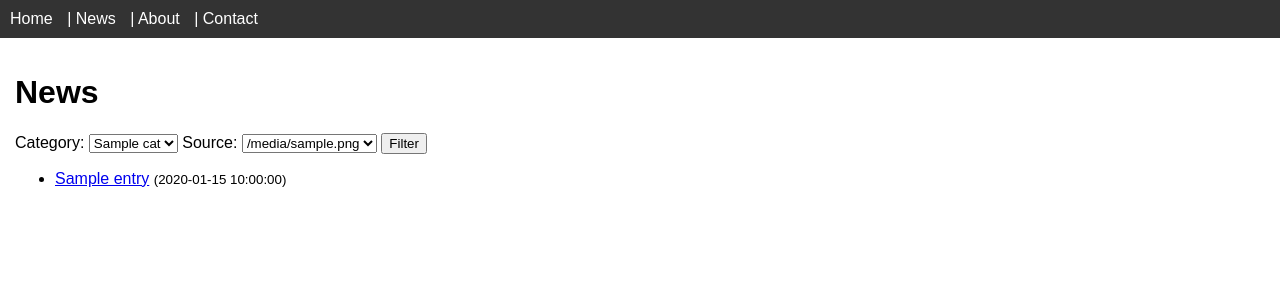
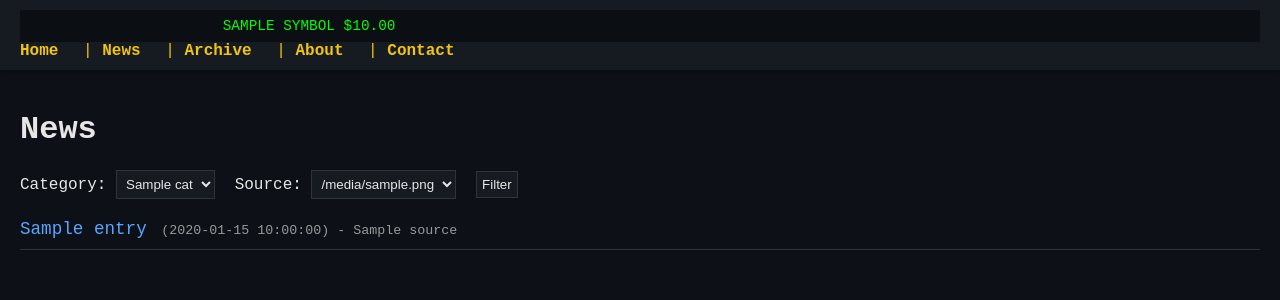
Before and after one commit to WayneTechLab/Codex-2, a Flask app: template templates/news.html in a window 1280 px wide. Shown: the top 300 px of the page. Run offline with Flask 2, Linux system fonts and the light colour scheme; the template is opened without the code that fills it: most values are stand-ins (such as "Sample title", 1, 10 or a date in 2020); a database or web service that is not in the repository returns one stand-in record (values such as "Sample title"); data that the repository does not hold is empty.

Commit message:
Add database and ticker features

```diff
--- a/app.py
+++ b/app.py
@@ -1,8 +1,113 @@
 from flask import Flask, render_template, request
 import feedparser
 from datetime import datetime, timezone
+import sqlite3
+import requests
 
 app = Flask(__name__)
+
+DB_PATH = 'news.db'
+
+
+def init_db():
+    con = sqlite3.connect(DB_PATH)
+    cur = con.cursor()
+    cur.execute(
+        """CREATE TABLE IF NOT EXISTS news (
+            id INTEGER PRIMARY KEY AUTOINCREMENT,
+            title TEXT,
+            link TEXT UNIQUE,
+            source TEXT,
+            published TEXT,
+            summary TEXT
+        )"""
+    )
+    con.commit()
+    con.close()
+
+
+def save_entry(entry, source_name):
+    """Insert news entry into database if not already present."""
+    con = sqlite3.connect(DB_PATH)
+    cur = con.cursor()
+    try:
+        cur.execute(
+            "INSERT OR IGNORE INTO news (title, link, source, published, summary) VALUES (?, ?, ?, ?, ?)",
+            (
+                entry.get('title'),
+                entry.get('link'),
+                source_name,
+                entry.get('published'),
+                entry.get('summary', '')
+            ),
+        )
+        con.commit()
+    finally:
+        con.close()
+
+
+def get_crypto_ticker():
+    url = (
+        "https://api.coingecko.com/api/v3/coins/markets"
+        "?vs_currency=usd&order=market_cap_desc&per_page=10&page=1&sparkline=false"
+    )
+    try:
+        resp = requests.get(url, timeout=10)
+        if resp.status_code == 200:
+            data = resp.json()
+            return [
+                {"symbol": item["symbol"].upper(), "price": f"{item['current_price']:.2f}"}
+                for item in data
+            ]
+    except Exception as exc:
+        print(f"Warning: could not fetch ticker: {exc}")
+    return []
+
+
+@app.context_processor
+def inject_ticker():
+    return {"ticker": get_crypto_ticker()}
+
+
+init_db()
+
+
+def query_archive(year=None, month=None, day=None, ampm=None, limit=100):
+    con = sqlite3.connect(DB_PATH)
+    cur = con.cursor()
+    query = "SELECT title, link, source, published, summary FROM news"
+    conditions = []
+    params = []
+    if year:
+        conditions.append("strftime('%Y', published)=?")
+        params.append(str(year))
+    if month:
+        conditions.append("strftime('%m', published)=?")
+        params.append(str(month).zfill(2))
+    if day:
+        conditions.append("strftime('%d', published)=?")
+        params.append(str(day).zfill(2))
+    if ampm:
+        if ampm == 'AM':
+            conditions.append("CAST(strftime('%H', published) AS INTEGER) < 12")
+        else:
+            conditions.append("CAST(strftime('%H', published) AS INTEGER) >= 12")
+    if conditions:
+        query += " WHERE " + " AND ".join(conditions)
+    query += " ORDER BY datetime(published) DESC LIMIT ?"
+    params.append(limit)
+    cur.execute(query, params)
+    rows = cur.fetchall()
+    con.close()
+    result = []
+    for row in rows:
+        result.append({
+            'title': row[0],
+            'link': row[1],
+            'source': row[2],
+            'published': row[3]
+        })
+    return result
 
 FEEDS = {
     'Bitcoin.com': 'https://news.bitcoin.com/feed/',
@@ -49,9 +154,13 @@ def get_news(category=None, source=None, limit=10):
         feeds = {source: FEEDS[source]}
     all_entries = []
     keyword = category if category and category != 'All' else None
-    for url in feeds.values():
+    for name, url in feeds.items():
         entries = fetch_entries(url)
-        all_entries.extend(filter_entries(entries, keyword))
+        filtered = filter_entries(entries, keyword)
+        for ts, entry in filtered:
+            entry['source'] = name
+            save_entry(entry, name)
+        all_entries.extend(filtered)
     all_entries.sort(key=lambda x: x[0], reverse=True)
     return [e for _, e in all_entries[:limit]]
 
@@ -93,5 +202,36 @@ def news():
     )
 
 
+@app.route('/archive')
+def archive():
+    year = request.args.get('year') or None
+    month = request.args.get('month') or None
+    day = request.args.get('day') or None
+    ampm = request.args.get('ampm') or None
+    news = query_archive(year, month, day, ampm)
+    # Build filter options
+    con = sqlite3.connect(DB_PATH)
+    cur = con.cursor()
+    cur.execute("SELECT DISTINCT strftime('%Y', published) FROM news ORDER BY 1 DESC")
+    years = [r[0] for r in cur.fetchall()]
+    cur.execute("SELECT DISTINCT strftime('%m', published) FROM news ORDER BY 1")
+    months = [r[0] for r in cur.fetchall()]
+    cur.execute("SELECT DISTINCT strftime('%d', published) FROM news ORDER BY 1")
+    days = [r[0] for r in cur.fetchall()]
+    con.close()
+    return render_template(
+        'archive.html',
+        news=news,
+        years=years,
+        months=months,
+        days=days,
+        selected_year=year,
+        selected_month=month,
+        selected_day=day,
+        selected_ampm=ampm,
+    )
+
+
 if __name__ == '__main__':
+    init_db()
     app.run(debug=True, host='0.0.0.0')
--- a/requirements.txt
+++ b/requirements.txt
@@ -1,2 +1,3 @@
 feedparser>=6.0.11
 Flask>=2.2
+requests>=2.0
--- a/static/style.css
+++ b/static/style.css
@@ -1,18 +1,81 @@
 body {
-    font-family: Arial, sans-serif;
+    font-family: 'Courier New', monospace;
+    background: #0d1117;
+    color: #e6e6e6;
     margin: 0;
     padding: 0;
 }
+
 header {
-    background: #333;
-    color: #fff;
-    padding: 10px;
+    background: #161b22;
+    color: #f1c40f;
+    padding: 10px 20px;
+    box-shadow: 0 2px 4px rgba(0, 0, 0, 0.4);
 }
+
 nav a {
-    color: #fff;
+    color: #f1c40f;
+    margin-right: 15px;
+    text-decoration: none;
+    font-weight: bold;
+}
+
+main {
+    padding: 20px;
+}
+
+.ticker {
+    white-space: nowrap;
+    overflow: hidden;
+    box-sizing: border-box;
+    background: #0b0e13;
+    color: #0f0;
+    padding: 8px 0;
+    font-size: 0.9rem;
+}
+
+.ticker-item {
+    display: inline-block;
+    padding: 0 50px;
+    animation: ticker 30s linear infinite;
+}
+
+@keyframes ticker {
+    0% { transform: translateX(100%); }
+    100% { transform: translateX(-100%); }
+}
+
+ul.news-list {
+    list-style: none;
+    padding: 0;
+}
+
+ul.news-list li {
+    margin-bottom: 15px;
+    border-bottom: 1px solid #333;
+    padding-bottom: 10px;
+}
+
+ul.news-list li a {
+    color: #58a6ff;
+    text-decoration: none;
+    font-size: 1.1rem;
+}
+
+ul.news-list li small {
+    color: #999;
+    margin-left: 5px;
+}
+
+form.filter-form {
+    margin-bottom: 20px;
+}
+
+form.filter-form select,
+form.filter-form button {
+    padding: 5px;
     margin-right: 10px;
-    text-decoration: none;
+    background: #161b22;
+    color: #e6e6e6;
+    border: 1px solid #333;
 }
-main {
-    padding: 15px;
-}
--- a/templates/base.html
+++ b/templates/base.html
@@ -7,9 +7,15 @@
 </head>
 <body>
 <header>
+    <div class="ticker">
+        {% for item in ticker %}
+            <span class="ticker-item">{{ item['symbol'] }} ${{ item['price'] }}</span>
+        {% endfor %}
+    </div>
     <nav>
         <a href="{{ url_for('home') }}">Home</a> |
         <a href="{{ url_for('news') }}">News</a> |
+        <a href="{{ url_for('archive') }}">Archive</a> |
         <a href="{{ url_for('about') }}">About</a> |
         <a href="{{ url_for('contact') }}">Contact</a>
     </nav>
--- a/templates/home.html
+++ b/templates/home.html
@@ -1,11 +1,11 @@
 {% extends 'base.html' %}
 {% block content %}
 <h1>Latest Crypto News</h1>
-<ul>
+<ul class="news-list">
 {% for entry in news %}
     <li>
         <a href="{{ entry.link }}" target="_blank">{{ entry.title }}</a>
-        <small>({{ entry.published }})</small>
+        <small>({{ entry.published }}) - {{ entry.source }}</small>
     </li>
 {% else %}
     <li>No news available.</li>
--- a/templates/news.html
+++ b/templates/news.html
@@ -1,7 +1,7 @@
 {% extends 'base.html' %}
 {% block content %}
 <h1>News</h1>
-<form method="get" action="{{ url_for('news') }}">
+<form method="get" action="{{ url_for('news') }}" class="filter-form">
     <label for="category">Category:</label>
     <select name="category" id="category">
     {% for cat in categories %}
@@ -16,11 +16,11 @@
     </select>
     <button type="submit">Filter</button>
 </form>
-<ul>
+<ul class="news-list">
 {% for entry in news %}
     <li>
         <a href="{{ entry.link }}" target="_blank">{{ entry.title }}</a>
-        <small>({{ entry.published }})</small>
+        <small>({{ entry.published }}) - {{ entry.source }}</small>
     </li>
 {% else %}
     <li>No news available.</li>
```
Also changed, not shown: templates/archive.html (added, +44 -0 lines), README.md.
